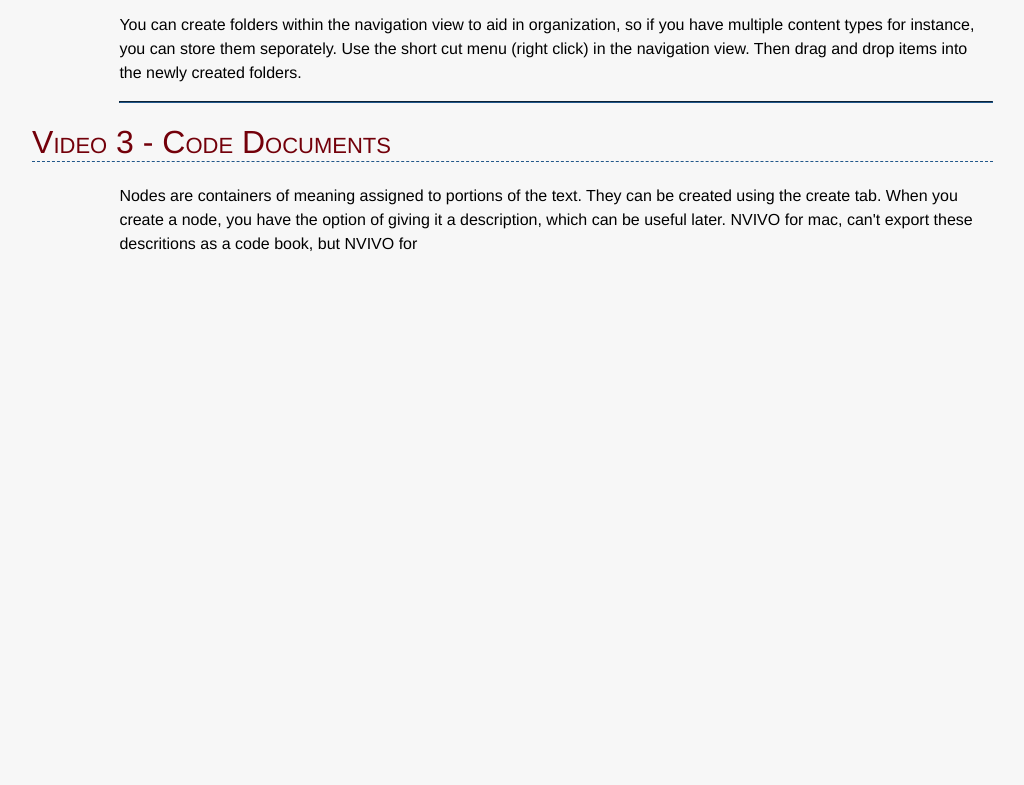
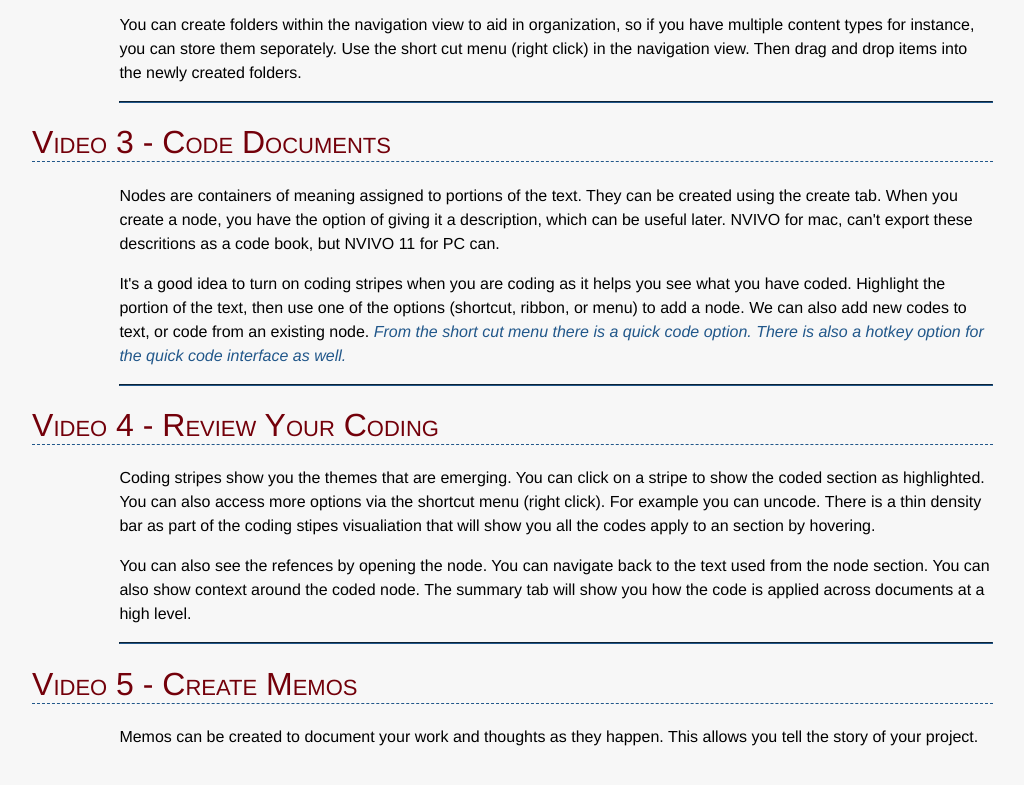
Before and after one commit to tzfrazier/Reading-Notes, a plain HTML site: page Nvivo video Notes.html in a window 1280 px wide. Shown: the part 1059-1844 px from the top of the page, without its empty margins (23-1047 px from the left). Before the commit the page ends 1451 px from the top, so only its background shows below. Drawn offline with Linux system fonts and the light colour scheme.

Commit message:
Adding note title
Added note titles to files and working on some more nvivo notes.

```diff
--- a/Nvivo video Notes.html
+++ b/Nvivo video Notes.html
@@ -39,7 +39,22 @@
 <hr />
 <h1> Video 3 - Code Documents</h1>
 <p>
-  Nodes are containers of meaning assigned to portions of the text. They can be created using the create tab. When you create a node, you have the option of giving it a description, which can be useful later. NVIVO for mac, can't export these descritions as  a code book, but NVIVO for
+  Nodes are containers of meaning assigned to portions of the text. They can be created using the create tab. When you create a node, you have the option of giving it a description, which can be useful later. NVIVO for mac, can't export these descritions as  a code book, but NVIVO 11 for PC can.
 </p>
-
+<p>
+  It's a good idea to turn on coding stripes when you are coding as it helps you see what you have coded. Highlight the portion of the text, then use one of the options (shortcut, ribbon, or menu) to add a node. We can also add new codes to text, or code from an existing node. <span class="zThoughts"> From the short cut menu there is a quick code option. There is also a hotkey option for the quick code interface as well. </span>
+</p>
+<hr />
+<h1> Video 4 - Review Your Coding</h1>
+<p>
+  Coding stripes show you the themes that are emerging. You can click on a stripe to show the coded section as highlighted. You can also access more options via the shortcut menu (right click). For example you can uncode. There is a thin density bar as part of the coding stipes visualiation that will show you all the codes apply to an section by hovering.
+</p>
+<p>
+  You can also see the refences by opening the node. You can navigate back to the text used from the node section. You can also show context around the coded node. The summary tab will show you how the code is applied across documents at a high level.
+</p>
+<hr />
+<h1> Video 5 - Create Memos</h1>
+<p>
+  Memos can be created to document your work and thoughts as they happen. This allows you tell the story of your project.
+</p>
 </body>
```
Also changed, not shown: Design thinking by Rowe.html (+2 -1 lines), Massaro and Cowan - Information processing models - Notes.html (+1 -1 lines), 1 other file.
